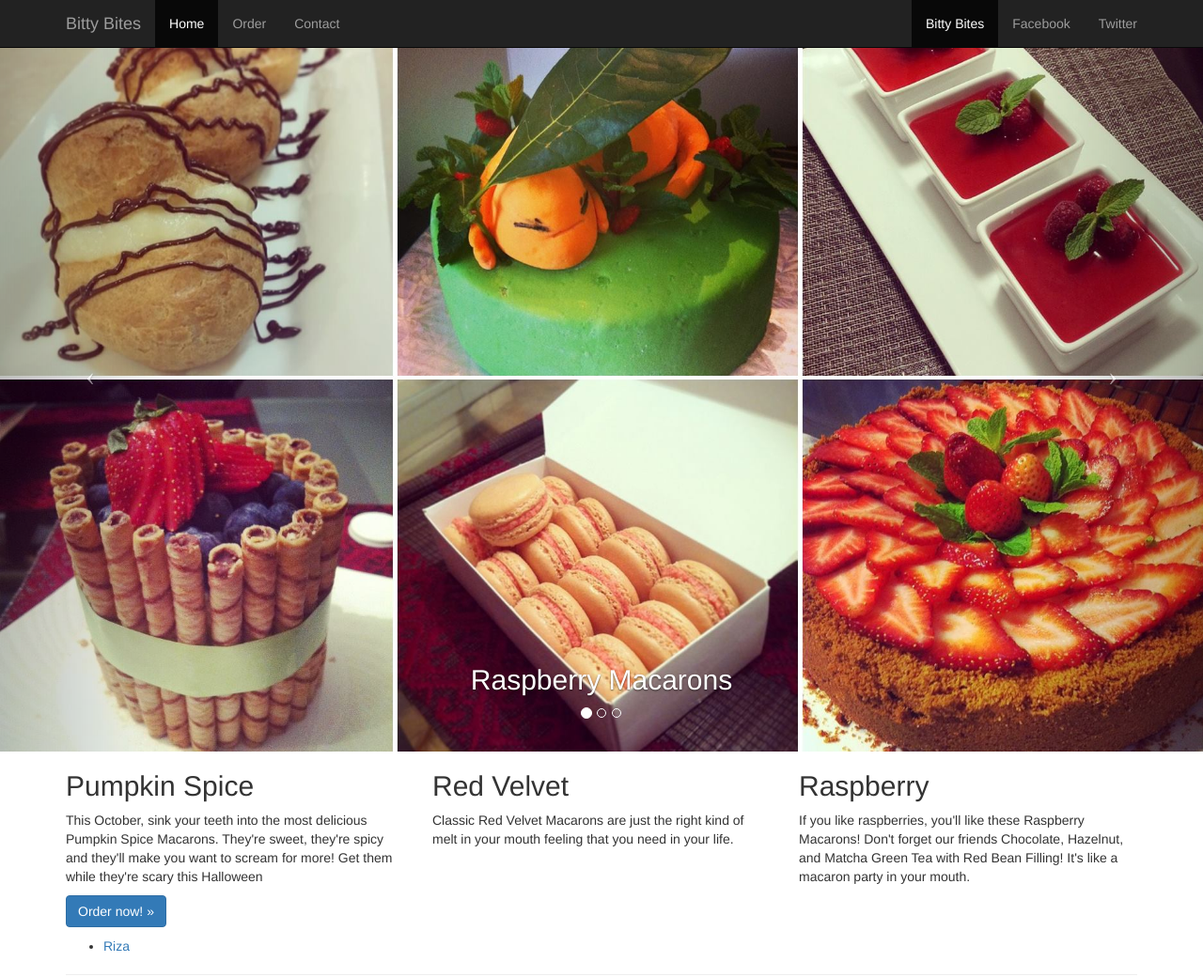
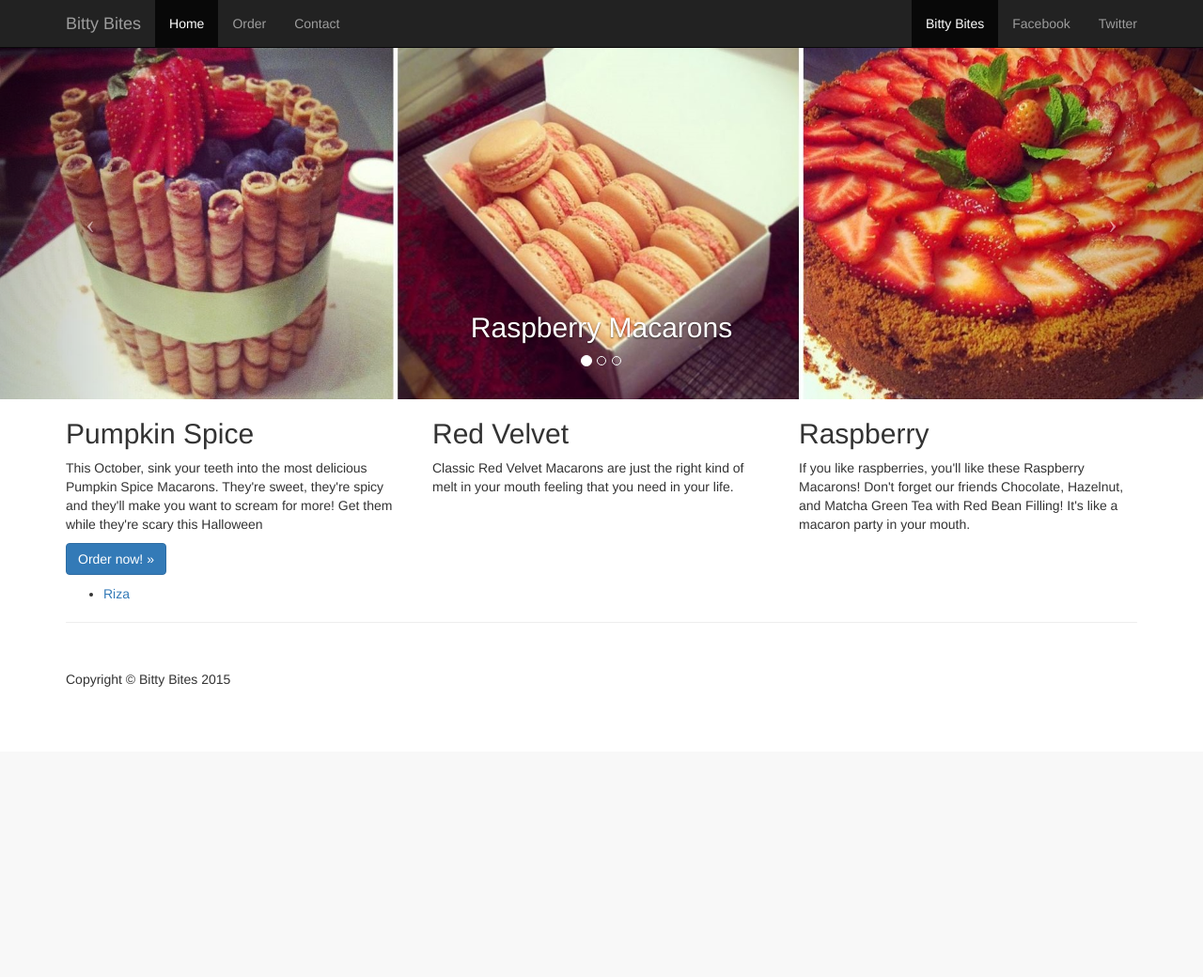
Before and after one commit to Mathic/bittybites, a Django app: page / in a window 1280 px wide. Shown: the top 1040 px of the page at 94% size. After the commit the page ends 731 px from the top, so only its background shows below. Run offline with Django 3.2, Linux system fonts and the light colour scheme; data comes from the database, SQL or seed files in the repository; some libraries are stand-ins or nearby versions.

Commit message:
fixing static files

```diff
--- a/bittybites/static/css/full-slider.css
+++ b/bittybites/static/css/full-slider.css
@@ -1,36 +1,93 @@
 /*!
- * Start Bootstrap - Full Slider HTML Template (http://startbootstrap.com)
+ * Start Bootstrap - Modern Business HTML Template (http://startbootstrap.com)
  * Code licensed under the Apache License v2.0.
  * For details, see http://www.apache.org/licenses/LICENSE-2.0.
  */
+
+/* Global Styles */
 
 html,
 body {
     height: 100%;
 }
 
-.carousel,
-.item,
-.active {
+body {
+    padding-top: 50px; /* Required padding for .navbar-fixed-top. Remove if using .navbar-static-top. Change if height of navigation changes. */
+}
+
+.img-portfolio {
+    margin-bottom: 30px;
+}
+
+.img-hover:hover {
+    opacity: 0.8;
+}
+
+/* Home Page Carousel */
+
+header.carousel {
+    height: 50%;
+}
+
+header.carousel .item,
+header.carousel .item.active,
+header.carousel .carousel-inner {
     height: 100%;
 }
 
-.carousel-inner {
-    height: 100%;
-}
-
-/* Background images are set within the HTML using inline CSS, not here */
-
-.fill {
+header.carousel .fill {
     width: 100%;
     height: 100%;
     background-position: center;
-    -webkit-background-size: cover;
-    -moz-background-size: cover;
     background-size: cover;
-    -o-background-size: cover;
 }
+
+/* 404 Page Styles */
+
+.error-404 {
+    font-size: 100px;
+}
+
+/* Pricing Page Styles */
+
+.price {
+    display: block;
+    font-size: 50px;
+    line-height: 50px;
+}
+
+.price sup {
+    top: -20px;
+    left: 2px;
+    font-size: 20px;
+}
+
+.period {
+    display: block;
+    font-style: italic;
+}
+
+/* Footer Styles */
 
 footer {
     margin: 50px 0;
 }
+
+/* Responsive Styles */
+
+@media(max-width:991px) {
+    .customer-img,
+    .img-related {
+        margin-bottom: 30px;
+    }
+}
+
+@media(max-width:767px) {
+    .img-portfolio {
+        margin-bottom: 15px;
+    }
+
+    header.carousel .carousel {
+        height: 70%;
+    }
+}
```
Also changed, not shown: bittybites/static/media/bittybites-2.jpg, bittybites/static/media/bittybites-3.jpg, bittybites/static/media/bittybites.jpg.
